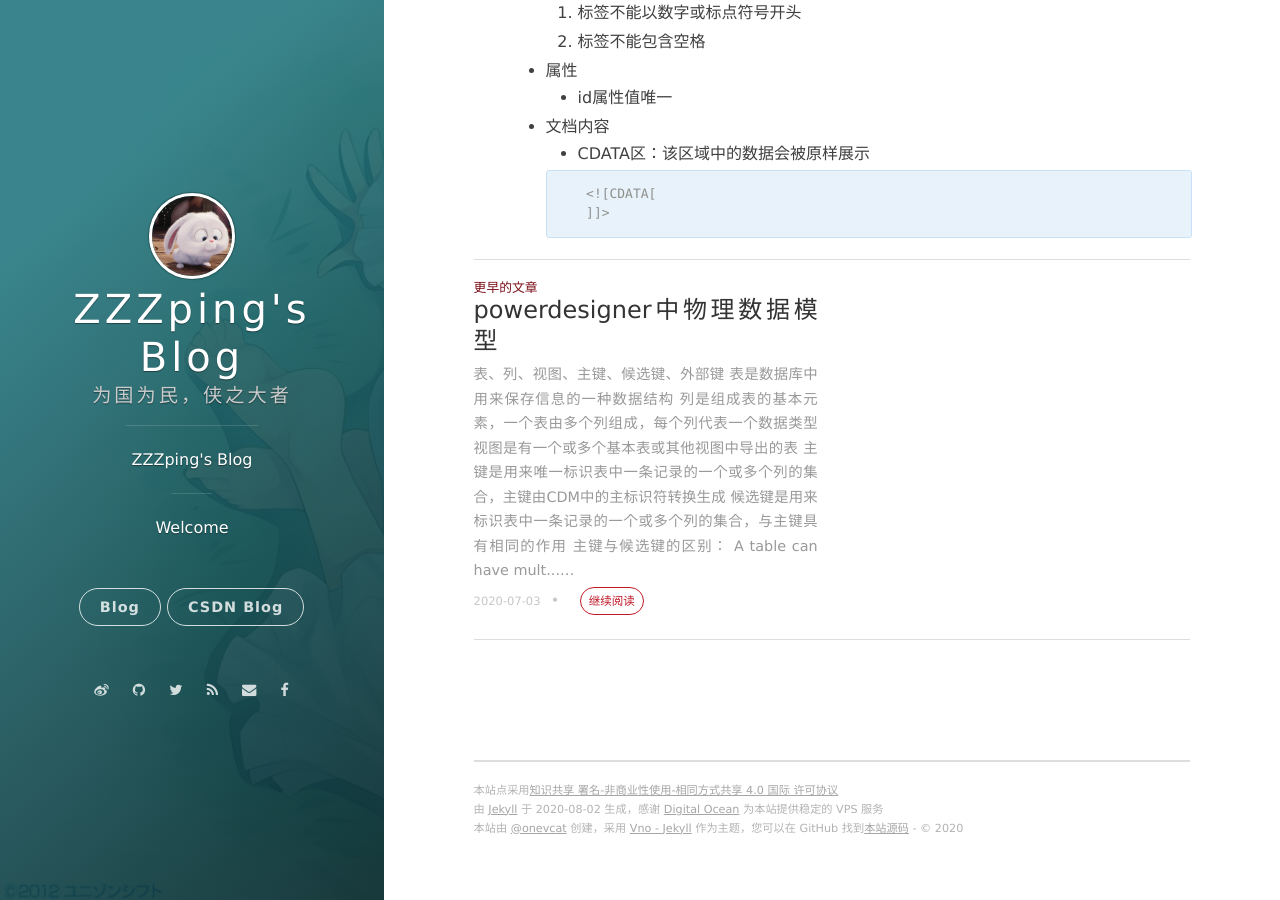
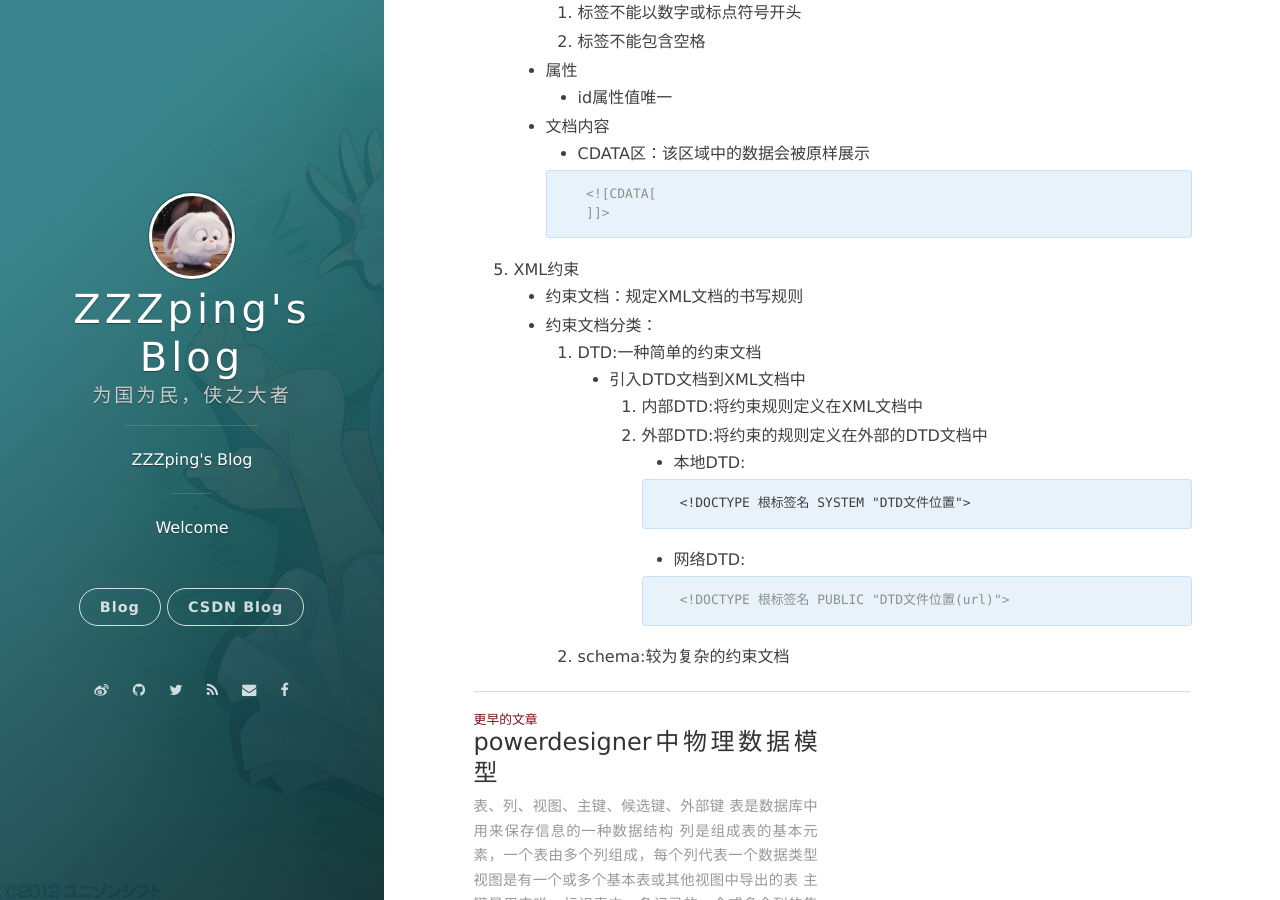
Before and after one commit to ZZZping/ZZZping.github.io, a Jekyll site: the page built from _posts/2020-08-02-XML学习.md, in a window 1280 px wide and 900 px high, scrolled down 699 px. Built offline with Jekyll 4.4.1, drawn with Linux system fonts in a browser that asks for light colours; nearby versions of some CDN libraries; comment, search, counter and statistics services are not loaded.

Commit message:
Update 2020-08-02-XML学习.md

````diff
--- a/_posts/2020-08-02-XML学习.md
+++ b/_posts/2020-08-02-XML学习.md
@@ -37,3 +37,24 @@ date: 2020-08-02 20:24:24.000000000 +09:00
         <![CDATA[
         ]]>
      ```
+
+5. XML约束
+   + 约束文档：规定XML文档的书写规则
+   + 约束文档分类：
+     1. DTD:一种简单的约束文档
+        + 引入DTD文档到XML文档中
+          1. 内部DTD:将约束规则定义在XML文档中
+          2. 外部DTD:将约束的规则定义在外部的DTD文档中
+             + 本地DTD:
+
+             ```XML
+                <!DOCTYPE 根标签名 SYSTEM "DTD文件位置">
+             ```
+
+             + 网络DTD:
+
+             ```xml
+                <!DOCTYPE 根标签名 PUBLIC "DTD文件位置(url)">
+             ```
+
+     2. schema:较为复杂的约束文档
````
